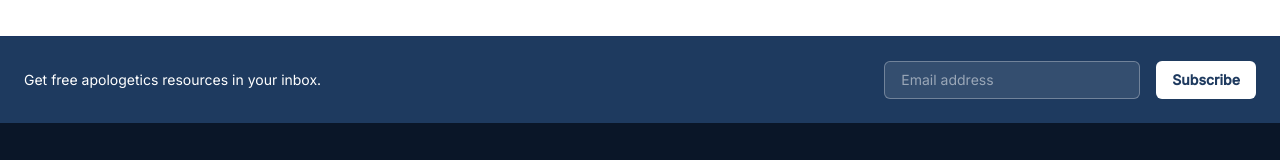
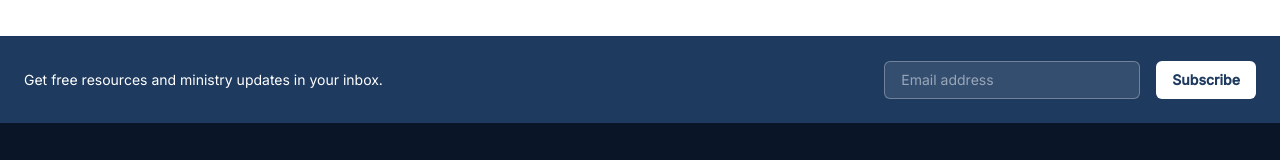
Before and after one commit to byomes/fms, a Next.js app: page / in a window 1280 px wide. Shown: the part 1980-2140 px from the top of the page. Built offline with nearby package versions, Linux system fonts and the light colour scheme.

Commit message:
fix: update footer signup copy

```diff
--- a/src/components/Footer.tsx
+++ b/src/components/Footer.tsx
@@ -39,7 +39,7 @@ function FooterSignup() {
           <p className="text-white text-sm text-center">✓ You&apos;re subscribed.</p>
         ) : (
           <div className="flex flex-col sm:flex-row sm:items-center sm:justify-between gap-4">
-            <p className="text-white text-sm">Get free apologetics resources in your inbox.</p>
+            <p className="text-white text-sm">Get free resources and ministry updates in your inbox.</p>
             <form onSubmit={handleSubmit} className="flex flex-col sm:flex-row gap-2 w-full sm:w-auto">
               <input
                 type="email"
```
